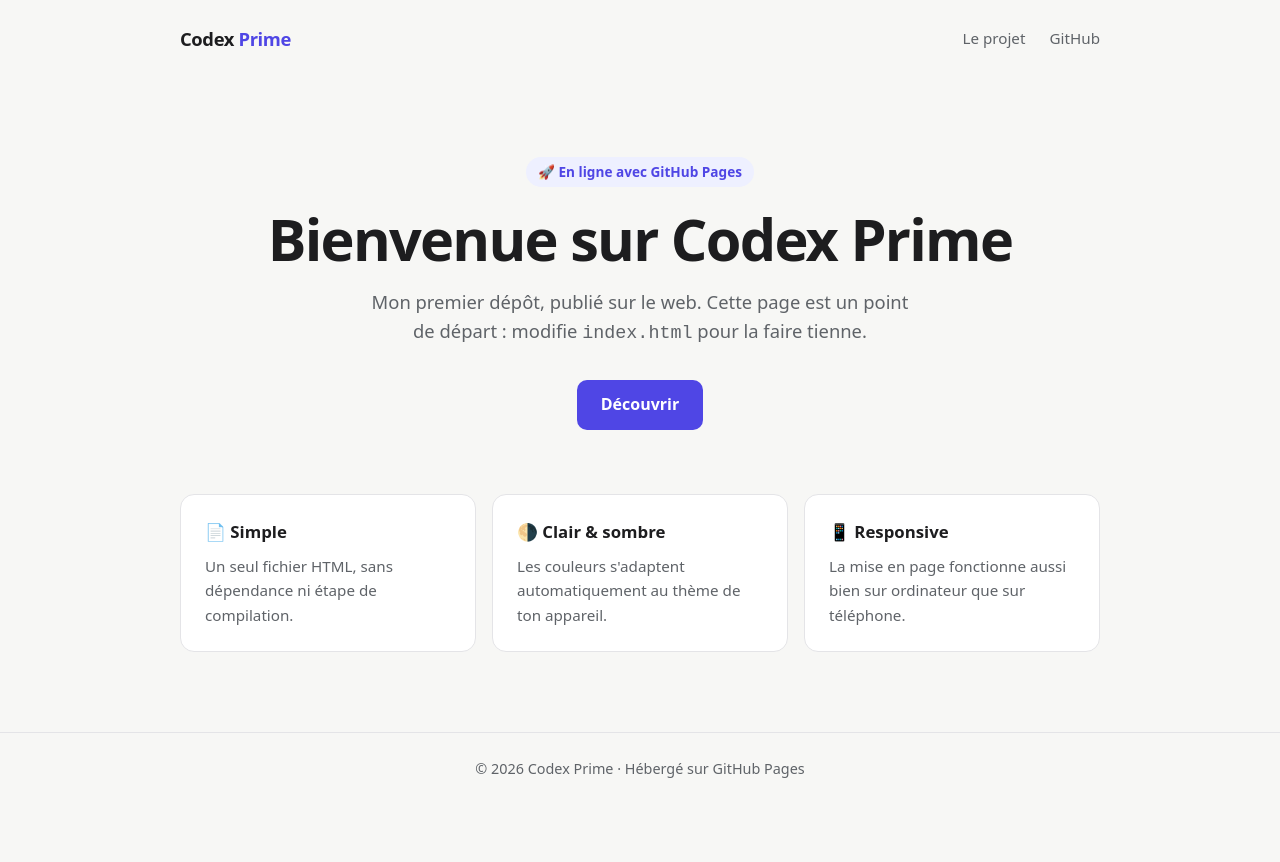
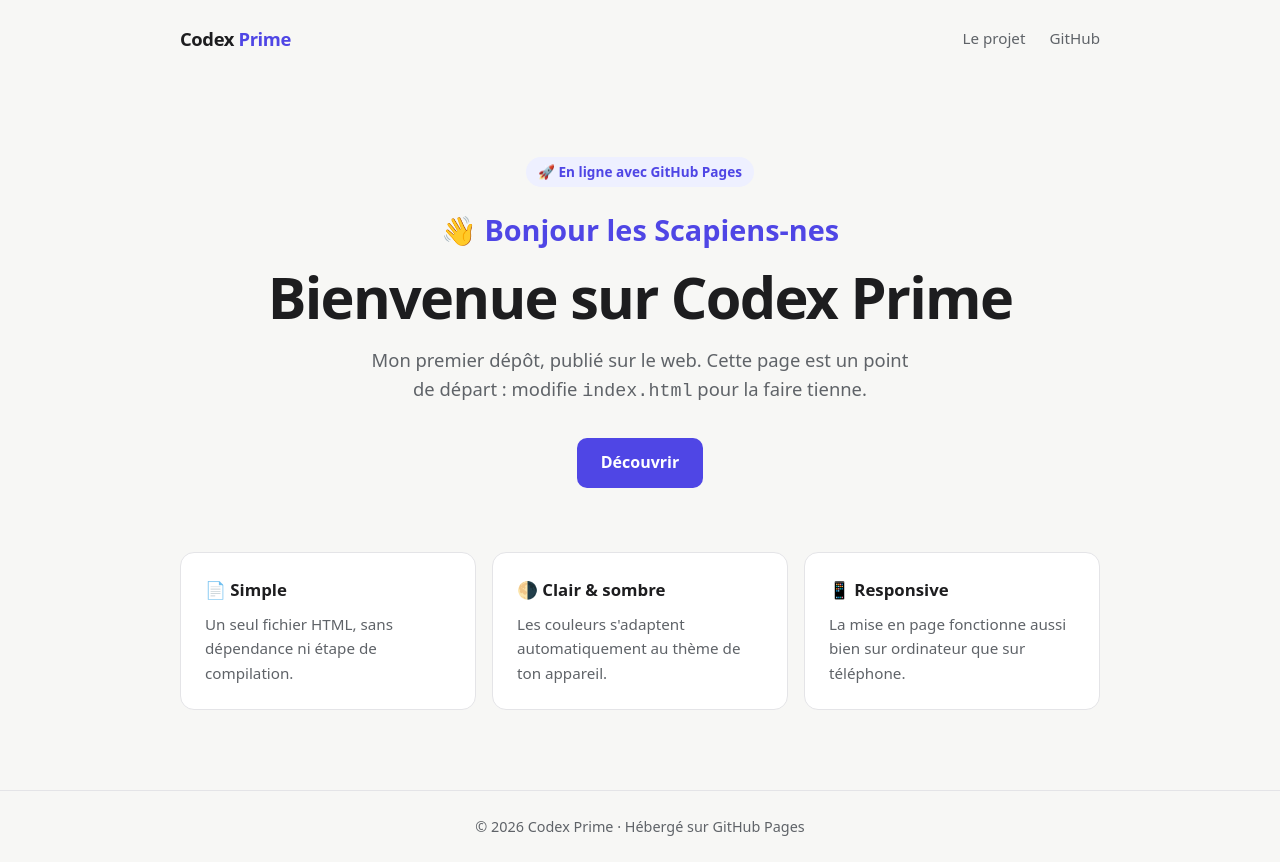
Before and after one commit to cnantenin-alt/codex-prime, a plain HTML site: page index.html in a window 1280 px wide. Before the commit the page ends 804 px from the top, so only its background shows below. Drawn offline with Linux system fonts and the light colour scheme.

Commit message:
Ajoute le message Bonjour les Scapiens-nes

```diff
--- a/index.html
+++ b/index.html
@@ -49,6 +49,7 @@
       background: var(--accent-soft); color: var(--accent);
       font-size: 0.85rem; font-weight: 600; margin-bottom: 20px;
     }
+    .hero .greeting { font-size: clamp(1.3rem, 3.5vw, 1.8rem); font-weight: 700; color: var(--accent); margin: 0 auto 12px; }
     h1 { font-size: clamp(2.2rem, 6vw, 3.6rem); line-height: 1.1; letter-spacing: -0.03em; margin-bottom: 16px; }
     .hero p { color: var(--muted); font-size: 1.15rem; max-width: 560px; margin: 0 auto 32px; }
     .btn {
@@ -77,6 +78,7 @@
   <main class="container">
     <section class="hero">
       <div class="badge">🚀 En ligne avec GitHub Pages</div>
+      <p class="greeting">👋 Bonjour les Scapiens-nes</p>
       <h1>Bienvenue sur Codex Prime</h1>
       <p>Mon premier dépôt, publié sur le web. Cette page est un point de départ : modifie <code>index.html</code> pour la faire tienne.</p>
       <a class="btn" href="#projet">Découvrir</a>
```
